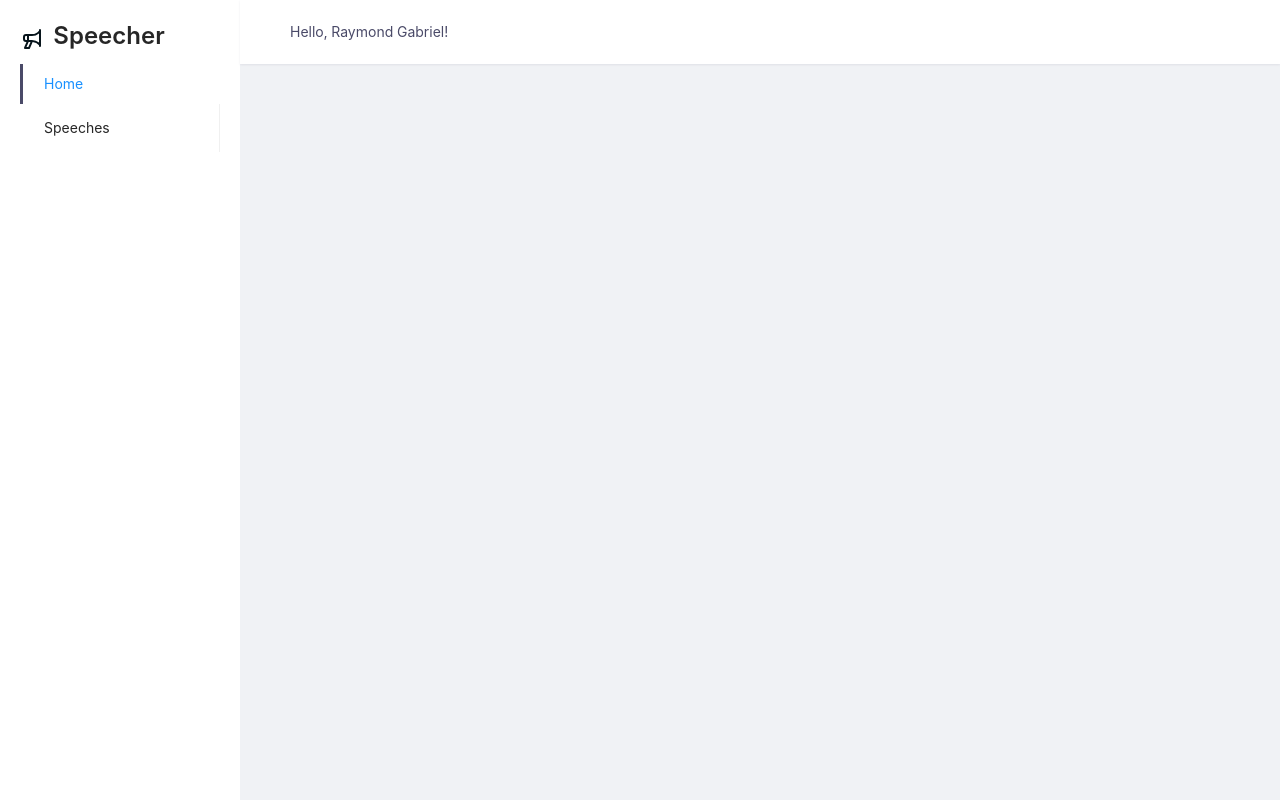
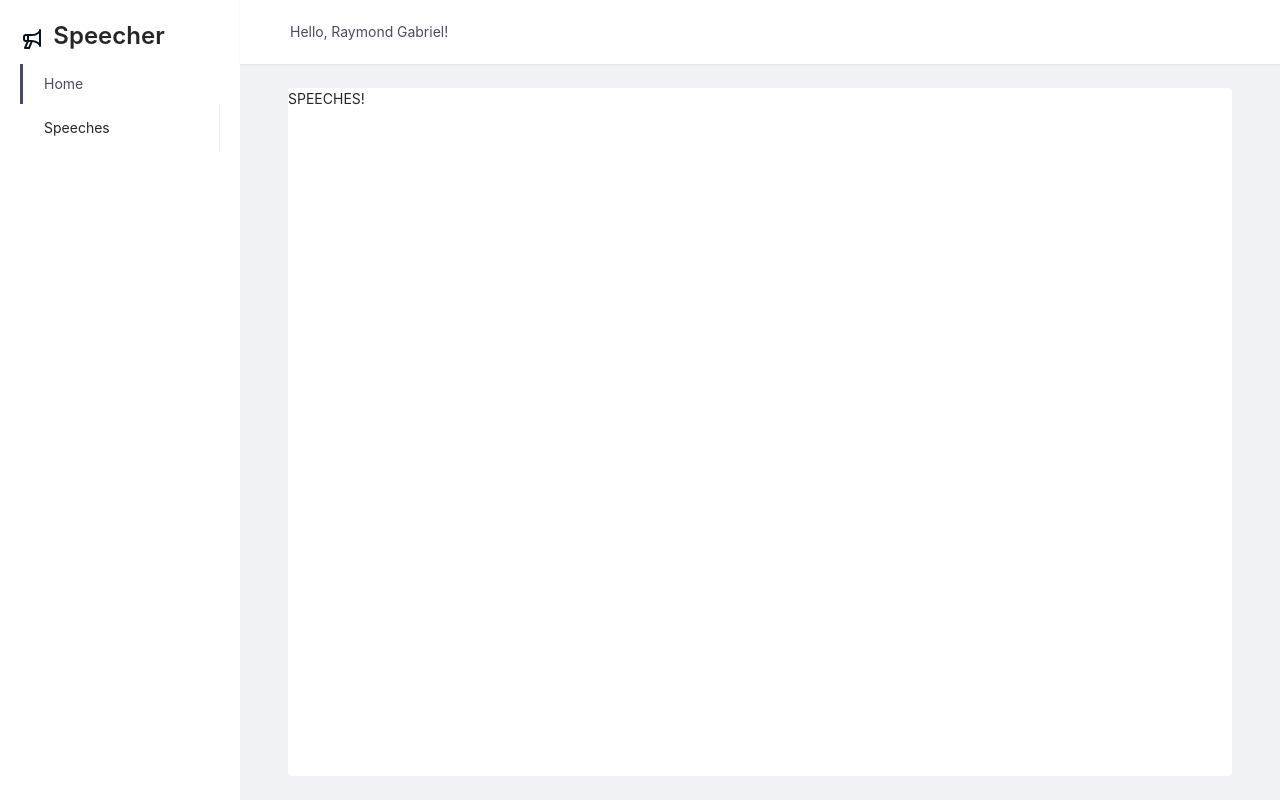
Before and after one commit to rgabriel01/speecher-fe, a React (Create React App) app: page /speeches in a window 1280 px wide. Built offline with nearby package versions, Linux system fonts and the light colour scheme.

Commit message:
initializes routes as well as sidebar menu routes

```diff
--- a/src/components/Layout/index.js
+++ b/src/components/Layout/index.js
@@ -2,6 +2,7 @@ import React from 'react'
 import { Route, Routes } from 'react-router-dom'
 import { Layout } from 'antd'
 import Home from '../home'
+import Speeches from '../speeches'
 
 import Sidebar from './sidebar'
 import './styles.less'
@@ -18,9 +19,10 @@ const AppLayout = () => {
           Hello, Raymond Gabriel!
         </Header>
 
-        <Content>
+        <Content className='site-content -main'>
           <Routes>
             <Route exact path='/' element={<Home />} />
+            <Route exact path='/speeches' element={<Speeches />} />
           </Routes>
         </Content>
 
--- a/src/components/home/index.js
+++ b/src/components/home/index.js
@@ -1,7 +1,6 @@
 import React from 'react'
 
 const Home = () => {
-  debugger
   return (
     <div>HOME!</div>
   )
--- a/src/components/layout/sidebar/index.js
+++ b/src/components/layout/sidebar/index.js
@@ -1,6 +1,7 @@
 import React from 'react'
 import { Col, Layout, Menu, Row, Typography } from 'antd'
 import { Megaphone } from '../../../components/assets'
+import { Link } from 'react-router-dom'
 
 import './styles.less'
 
@@ -35,10 +36,14 @@ const Sidebar = () => {
           className='sidebar-nav'
         >
           <Item key='home'>
-            <span>Home</span>
+            <Link to='/' className='sidebar-link'>
+              <span>Home</span>
+            </Link>
           </Item>
           <Item key='speeches'>
-            <span>Speeches</span>
+            <Link to='/speeches' className='sidebar-link'>
+              <span>Speeches</span>
+            </Link>
           </Item>
         </Menu>
 
--- a/src/components/layout/sidebar/styles.less
+++ b/src/components/layout/sidebar/styles.less
@@ -117,3 +117,7 @@
 .sidebar-help {
   margin-top: auto !important;
 }
+
+.main-sidebar .sidebar-link {
+  text-decoration: none;
+}
--- a/src/components/layout/styles.less
+++ b/src/components/layout/styles.less
@@ -14,3 +14,10 @@
     background: #fff;
   }
 }
+
+main.site-content.-main {
+  margin: 24px 48px;
+  background: #fff;
+  width: auto;
+  border-radius: 4px;
+}
```
